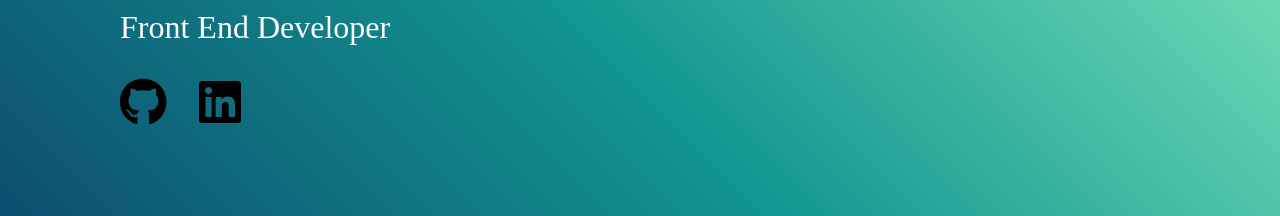
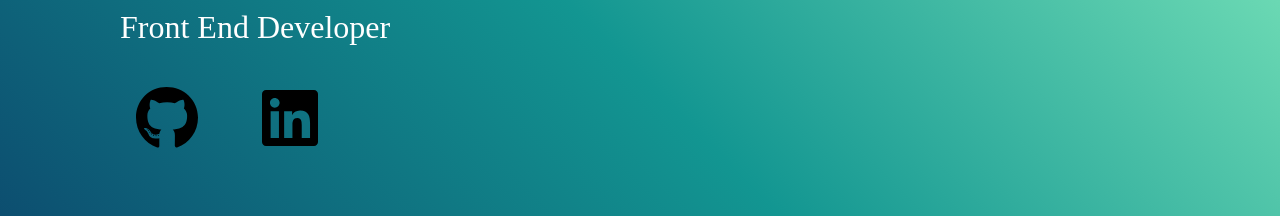
Before and after one commit to LAsoul88/courtfolio, a React app: page / in a window 1280 px wide. Shown: the part 345-561 px from the top of the page. Built offline with nearby package versions, Linux system fonts and the light colour scheme.

Commit message:
overengineered hover solution, figured out why css solution wasn't working and adjusted

```diff
--- a/src/Home.tsx
+++ b/src/Home.tsx
@@ -1,20 +1,10 @@
-import React, { useState, useRef, MouseEvent } from 'react';
+import React from 'react';
 
 import { GitHub, LinkedIn } from './images/images';
 
 import './styles/Home.scss';
 
 const Home = () => {
-  const [liHover, setLiHover] = useState(false);
-  const [gitHover, setGitHover] = useState(false);
-
-  const liRef = useRef(null);
-  const gitRef = useRef();
-
-  const toggleHover = ({ target, currentTarget }: MouseEvent<HTMLAnchorElement>): void => {
-    console.log(target)
-  }
-
   return (
     <>
       <h1></h1>
@@ -28,13 +18,15 @@ const Home = () => {
           <a
             href="https://github.com/LAsoul88"
             target="_blank"
-            ref={gitRef}
-            onMouseEnter={toggleHover}
-            onMouseLeave={() => {
-              console.log("Event:MouseLeave")
-            }}
-          ><GitHub fill="black" /></a>
-          <a href="https://www.linkedin.com/in/courtneykakebeen/" target="_blank"><LinkedIn fill="black"
+            className="link"
+          >
+            <GitHub fill="black" /></a>
+          <a
+            href="https://www.linkedin.com/in/courtneykakebeen/"
+            target="_blank"
+            className="link"
+          >
+            <LinkedIn fill="black"
           /></a>
         </section>
       </main>
--- a/src/styles/Home.scss
+++ b/src/styles/Home.scss
@@ -20,12 +20,19 @@ main {
     }
   }
   .links {
+    height: 5rem;
     display: flex;
+    align-items: center;
     gap: 2rem;
-    font-size: 3rem;
+    font-size: 4rem;
 
     a {
       display: flex;
+      align-items: center;
+      padding: 1rem;
+    }
+    .link:hover {
+      background: #000;
     }
   }
 }
```
